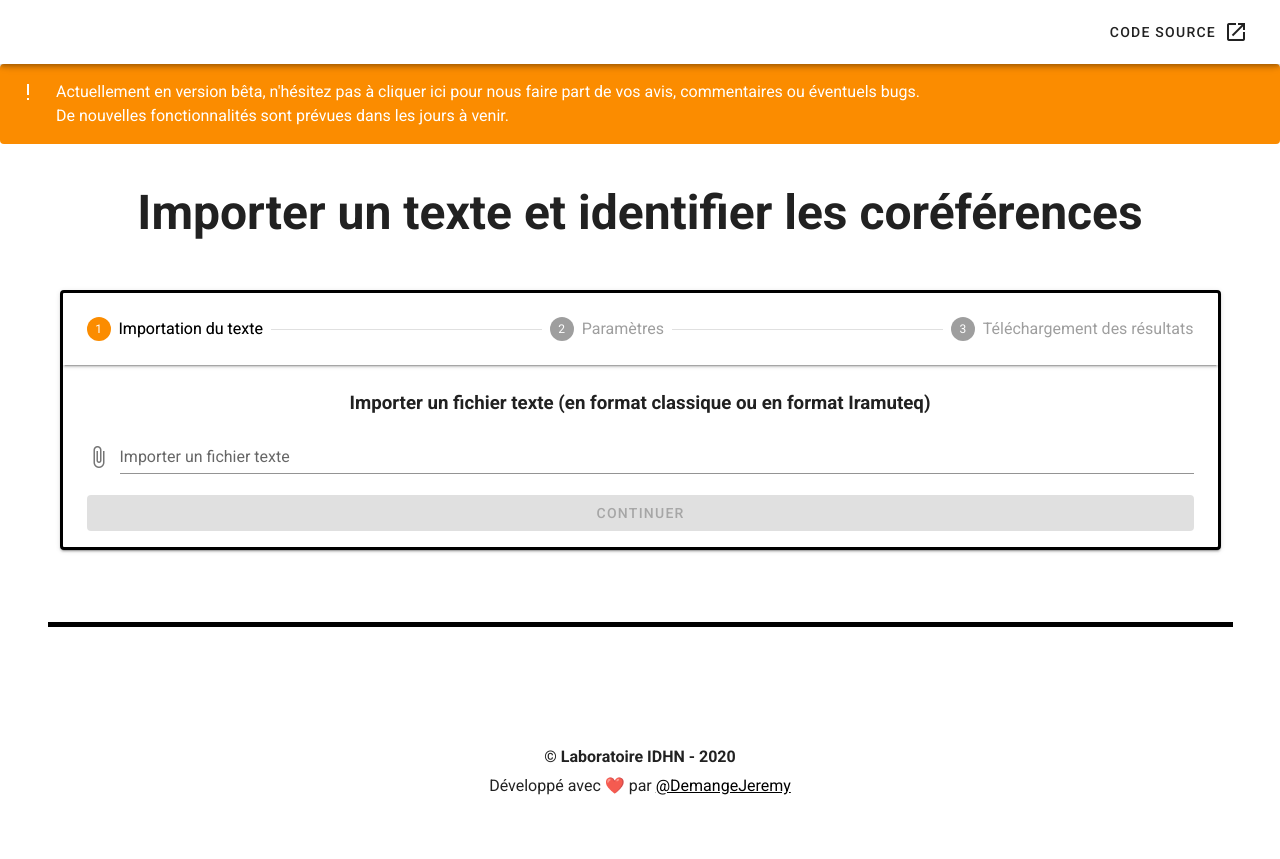
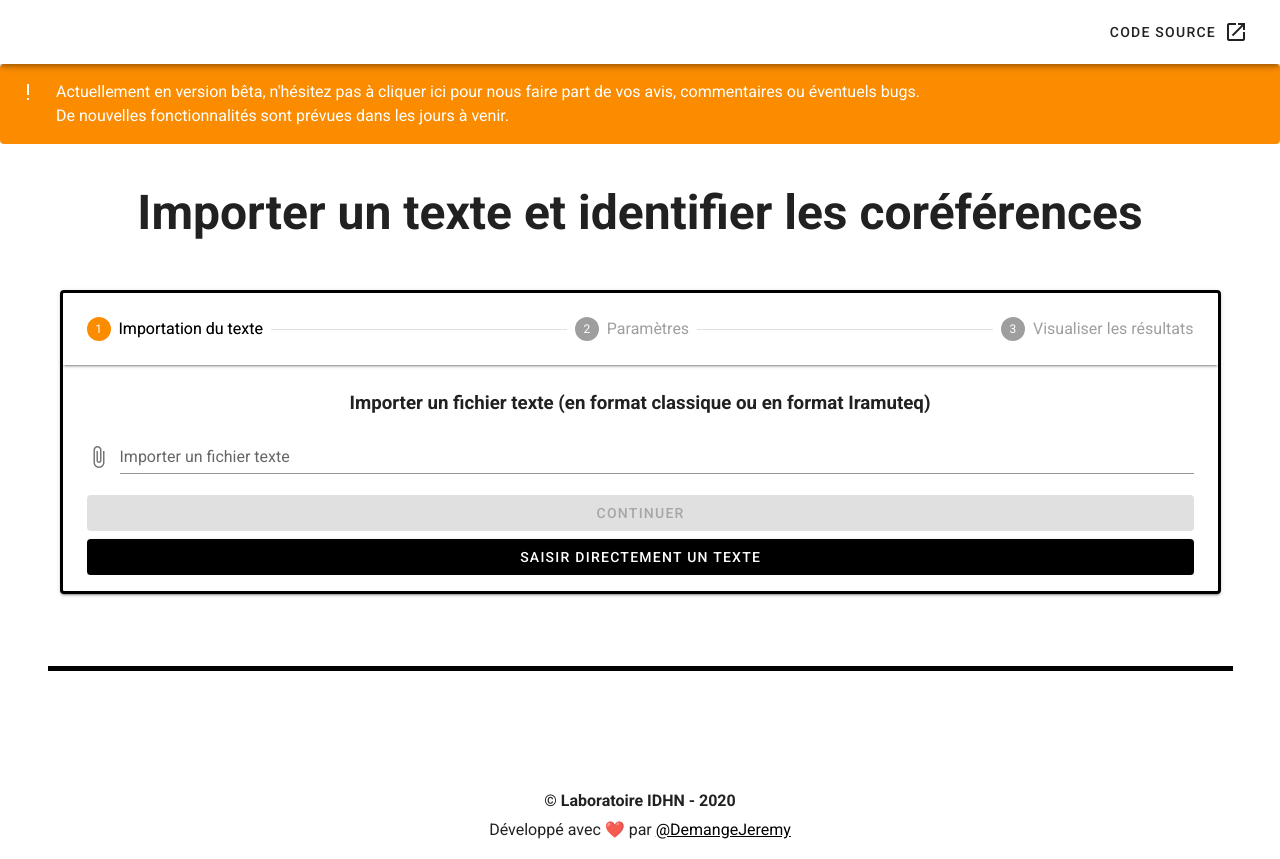
Before and after one commit to cyidhn/coref, a Vue app: page /start in a window 1280 px wide. Before the commit the page ends 815 px from the top, so only its background shows below. Built offline with nearby package versions, Linux system fonts and the light colour scheme.

Commit message:
Modification du texte

```diff
--- a/src/components/Start.vue
+++ b/src/components/Start.vue
@@ -24,7 +24,7 @@
 							<v-divider></v-divider>
 
 							<v-stepper-step color="warning" step="3"
-								>Téléchargement des résultats</v-stepper-step
+								>Visualiser les résultats</v-stepper-step
 							>
 						</v-stepper-header>
 
@@ -51,11 +51,19 @@
 								>
 									Continuer
 								</v-btn>
+								<v-btn
+									class="mt-2"
+									block
+									color="black white--text"
+									@click="e1++"
+								>
+									Saisir directement un texte
+								</v-btn>
 							</v-stepper-content>
 
 							<v-stepper-content step="2">
 								<h3 class="mb-3">
-									Vérifier et corriger votre texte
+									Visualiser les résultats
 								</h3>
 								<v-textarea
 									v-model="texte"
@@ -68,7 +76,7 @@
 									color="warning"
 									class="white--text"
 									@click="viewResult"
-									>Valider mon texte et télécharger les résultats</v-btn
+									>Valider mon texte et visualiser les résultats</v-btn
 								>
 								<v-btn
 									v-if="loading"
@@ -76,6 +84,11 @@
 									color="black"
 									class="white--text"
 									disabled
+								>
+									<v-progress-circular
+										indeterminate
+										color="black"
+									></v-progress-circular
 									>Chargement en cours... (cela peut prendre plusieurs
 									minutes)</v-btn
 								>
```
